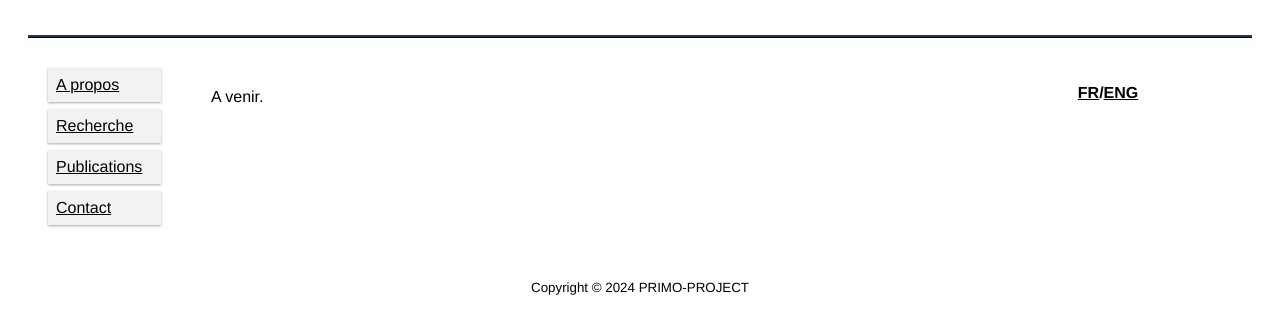
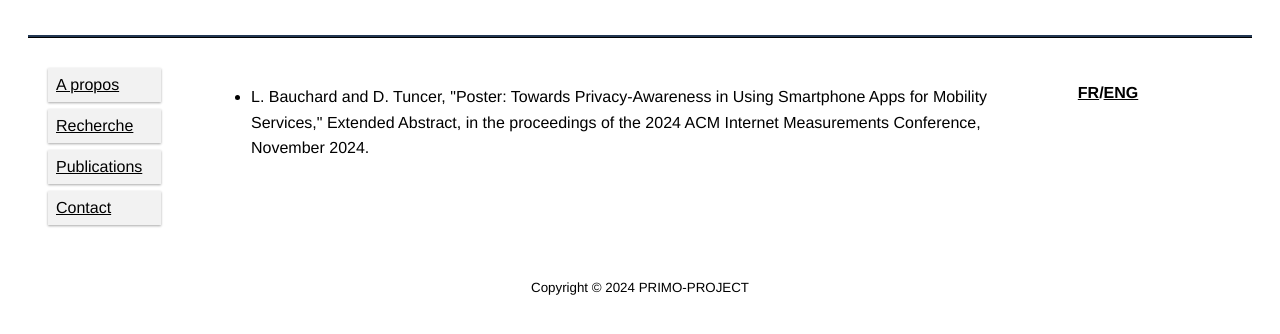
Before and after one commit to primo-project/primo-project.github.io, a plain HTML site: page publications_fr.html in a window 1280 px wide. Shown: the part 148-482 px from the top of the page. Drawn offline with Linux system fonts and the light colour scheme.

Commit message:
Update publications_fr.html

```diff
--- a/publications_fr.html
+++ b/publications_fr.html
@@ -30,8 +30,13 @@
 
  <div class="middlecolumn">
     <div class="card">
-		<p>A venir.
-        </p>
+		<ul>
+		<li>
+		L. Bauchard and D. Tuncer, "Poster: Towards Privacy-Awareness in Using Smartphone Apps for Mobility Services," Extended Abstract,
+		in the proceedings of the 2024 ACM Internet Measurements Conference, November 2024.
+		</li>
+
+		</ul>
 
     </div>
  </div>
```
